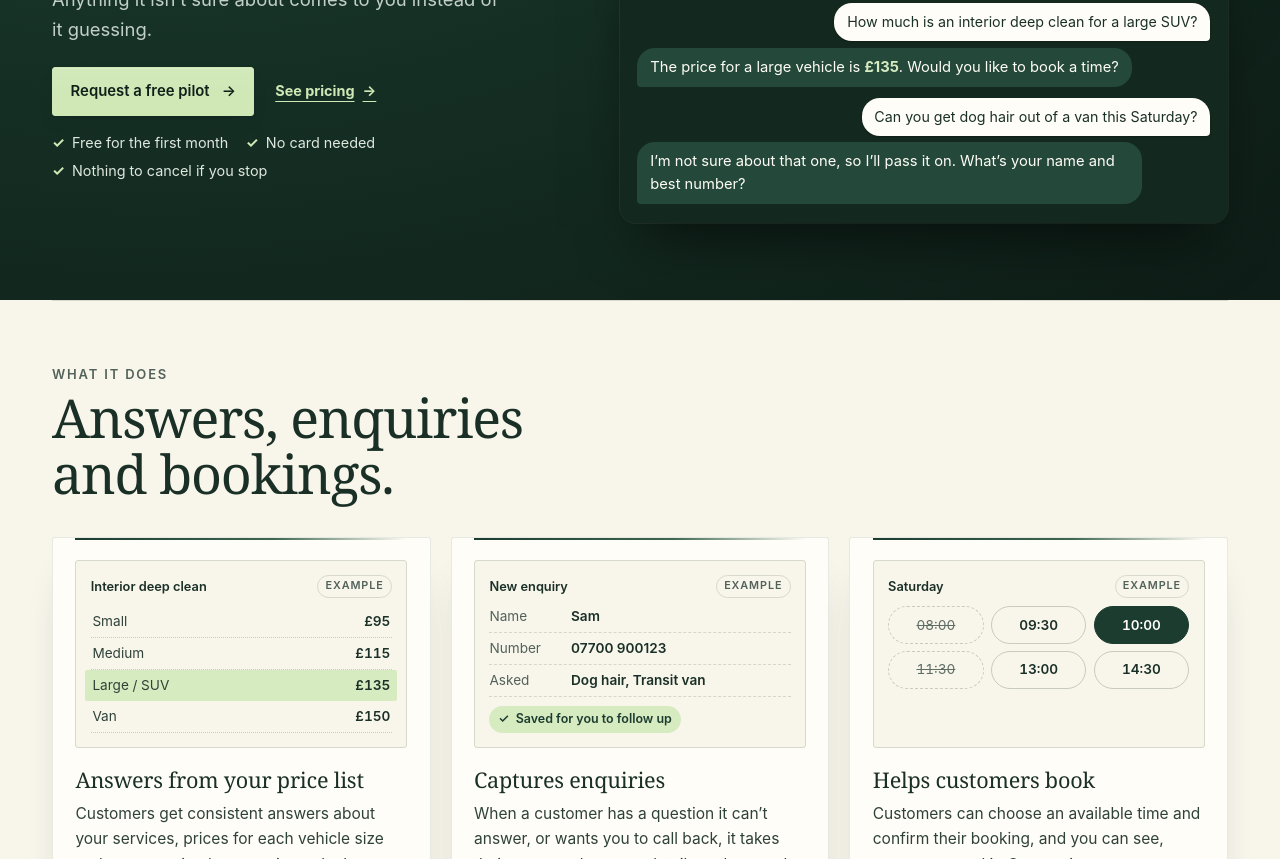
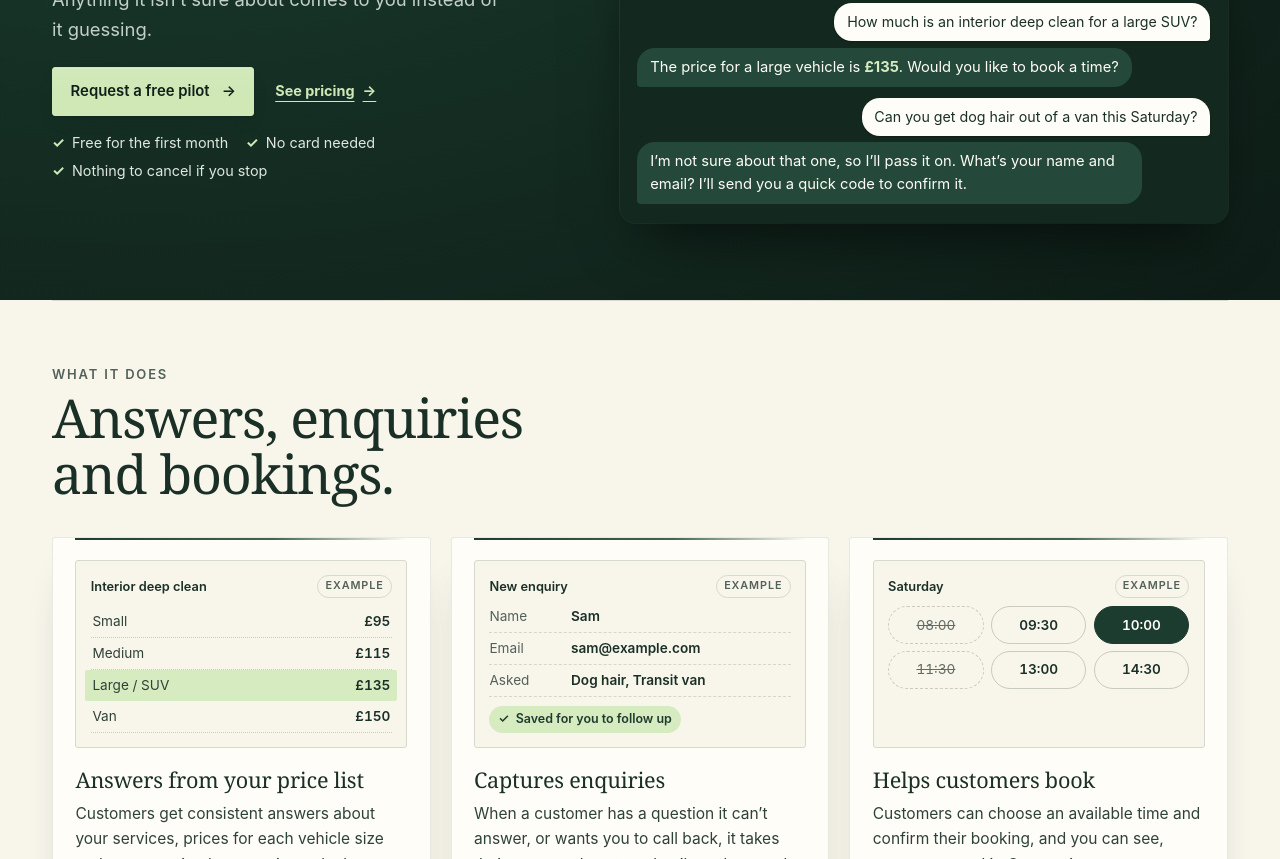
Before and after one commit to owautomationagency-pixel/owautomationagency-pixel.github.io, a plain HTML site: page index.html in a window 1280 px wide. Shown: the part 567-1426 px from the top of the page. Drawn offline with Linux system fonts and the light colour scheme.

Commit message:
Show the real hand-over in the example: name and email, confirmed with a code
Co-Authored-By: Claude Opus 5.5 <noreply@anthropic.com>

```diff
--- a/index.html
+++ b/index.html
@@ -66,7 +66,7 @@
           <p class="ow-example-question">How much is an interior deep clean for a large SUV?</p>
           <p class="ow-example-answer">The price for a large vehicle is <strong>£135</strong>. Would you like to book a time?</p>
           <p class="ow-example-question">Can you get dog hair out of a van this Saturday?</p>
-          <p class="ow-example-answer">I’m not sure about that one, so I’ll pass it on. What’s your name and best number?</p>
+          <p class="ow-example-answer">I’m not sure about that one, so I’ll pass it on. What’s your name and email? I’ll send you a quick code to confirm it.</p>
         </div>
       </figure>
      </div>
@@ -89,7 +89,7 @@
         <article>
           <div class="ow-vig ow-vig-slip" aria-hidden="true">
             <p class="ow-vig-label">New enquiry <span>Example</span></p>
-            <dl><div><dt>Name</dt><dd>Sam</dd></div><div><dt>Number</dt><dd>07700 900123</dd></div><div><dt>Asked</dt><dd>Dog hair, Transit van</dd></div></dl>
+            <dl><div><dt>Name</dt><dd>Sam</dd></div><div><dt>Email</dt><dd>sam@example.com</dd></div><div><dt>Asked</dt><dd>Dog hair, Transit van</dd></div></dl>
             <p class="ow-vig-saved">Saved for you to follow up</p>
           </div>
           <h3>Captures enquiries</h3>
```
